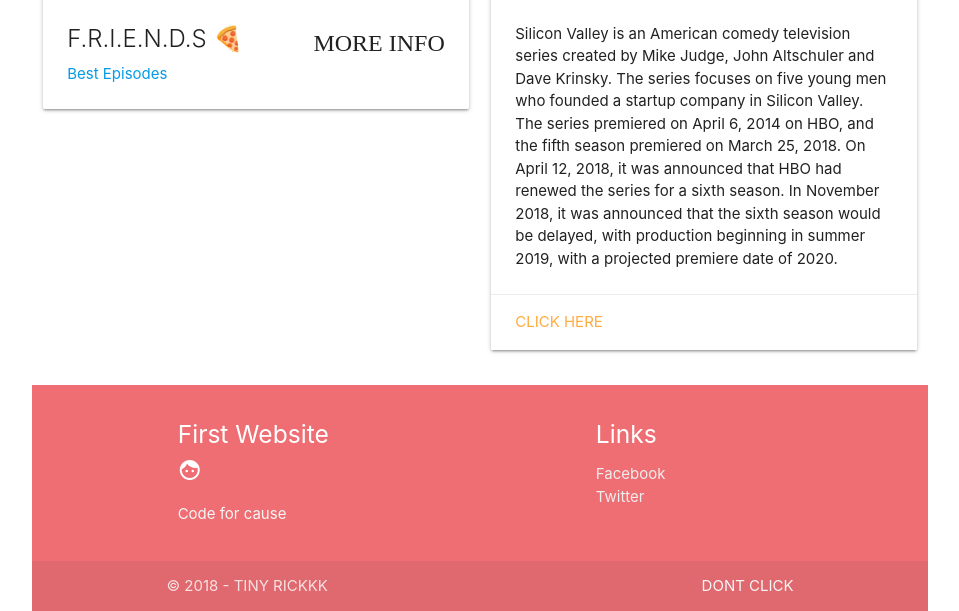
After one commit to kunal-kushwaha/flask_website, a Flask app: page /tv in a window 1280 px wide. The commit adds this page. Shown: the part 452-1063 px from the top of the page, without its empty margins (160-1119 px from the left). Run offline with Flask 2, Linux system fonts and the light colour scheme.

Commit message:
New Website

```diff
--- a/app.py
+++ b/app.py
@@ -1,17 +1,12 @@
-from flask import Flask, render_template
+from flask import Flask, render_template, request
 from article import Article
 app = Flask(__name__)
 
-posts = [
-    Article('title', 'subtitle', "Lorem Ipsum is simply dummy text of the printing and typesetting industry. Lorem Ipsum has been the industry's standard dummy text ever since the 1500s, when an unknown printer took a galley of type and scrambled it to make a type specimen book. It has survived not only five centuries, but also the leap into electronic typesetting, remaining essentially unchanged. It was popularised in the 1960s with the release of Letraset sheets containing Lorem Ipsum passages, and more recently with desktop publishing software like Aldus PageMaker including versions of Lorem Ipsum.", 'jatin katyal'),
-    Article('title', 'subtitle', 'body', 'kunal kushwaha'),
-    Article('title', 'subtitle', 'body', 'shashank'),
-    Article('title', 'subtitle', 'body', 'apoorv goyal')
-]
+posts = []
 
 @app.route('/')
 def index():
-    return render_template('index.html')
+    return render_template('index.html', size=len(posts))
 
 @app.route('/articles')
 def articles():
@@ -25,6 +20,29 @@
     except IndexError:
         return render_template('404.html')
 
+@app.route('/new_article', methods=['GET', 'POST'])
+def new_article():
+    if request.method == "GET":
+        return render_template('new_article.html')
+    else:
+        article = Article(
+            request.form['title'],
+            request.form['subtitle'],
+            request.form['body'],
+            request.form['author']
+        )
+        posts.append(article)
+        return "Created Successfully"
+
+@app.route('/tv')
+def tv():
+    return render_template('tv.html')
+
+@app.route('/songs')
+def songs():
+    return render_template('songs.html')
+
+
 
 if __name__ == '__main__':
     app.run(port=8000, debug=True)
--- a/templates/base.html
+++ b/templates/base.html
@@ -6,6 +6,8 @@
         <title>My application</title>
         <link rel="stylesheet" href="{{ url_for('static', filename='css/materialize.min.css') }}">
         <script src = "{{ url_for('static', filename='js/materialize.min.js')}}"> </script>
+        <link href="https://fonts.googleapis.com/icon?family=Material+Icons" rel="stylesheet">
+
     </head>
     <body>
         {% block content %} {% endblock %}
--- a/templates/navbar.html
+++ b/templates/navbar.html
@@ -1,5 +1,10 @@
 <nav>
-        <div class="nav-wrapper">
-            <a href="#!" class="brand-logo center">Medium Clone</a>
-        </div>
+    <div class="nav-wrapper">
+        <a href="#" class="brand-logo center"><i class="material-icons">cloud</i>Here you can find articles and can create your own 🔖</a>
+        <a href="/" class="brand-logo right">Home 🏠</a>
+        <ul id="nav-mobile" class="left hide-on-med-and-down">
+        <li><a href="{{url_for('articles')}}">Articles</a></li>
+        <li><a href="{{ url_for('new_article') }}">Create Article</a></li>
+        </ul>
+    </div>
 </nav>
--- /dev/null
+++ b/templates/tv.html
@@ -0,0 +1,84 @@
+{% extends 'base.html' %}
+
+{% block content %}
+
+    {% include 'navbar.html' %}
+
+    <div class="container">
+        <div class="row">
+
+                <ul class="pagination">
+                        <li class="disabled"><a href="#!"><i class="material-icons">chevron_left</i></a></li>
+                        <li class="waves-effect"><a href="{{url_for('songs')}}">Songs</a></li>
+                        <li class="active"><a href="{{url_for('tv')}}">TV Shows</a></li>
+
+                        <li class="waves-effect"><a href="#!"><i class="material-icons">chevron_right</i></a></li>
+                </ul>
+
+            <div class="col s12 m6">
+                    <div class="card">
+                        <div class="card-image waves-effect waves-block waves-light">
+                            <img class="activator" src="https://images3.alphacoders.com/675/thumb-1920-675331.jpg">
+                        </div>
+                        <div class="card-content">
+                            <span class="card-title activator grey-text text-darken-4">F.R.I.E.N.D.S 🍕<i class="material-icons right">MORE INFO</i></span>
+                            <p><a href="https://www.youtube.com/watch?v=8mP5xOg7ijs">Best Episodes</a></p>
+                        </div>
+                        <div class="card-reveal">
+                            <span class="card-title grey-text text-darken-4">Card Title<i class="material-icons right">close</i></span>
+                            <p>Friends is an American television sitcom, created by David Crane and Marta Kauffman, which aired on NBC from September 22, 1994, to May 6, 2004, lasting ten seasons. With an ensemble cast starring Jennifer Aniston, Courteney Cox, Lisa Kudrow, Matt LeBlanc, Matthew Perry and David Schwimmer, the show revolves around six friends in their 20s and 30s who live in Manhattan, New York City. The series was produced by Bright/Kauffman/Crane Productions, in association with Warner Bros. Television. The original executive producers were Kevin S. Bright, Kauffman, and Crane.
+
+                                    Kauffman and Crane began developing Friends under the title Insomnia Cafe between November and December 1993. They presented the idea to Bright, and together they pitched a seven-page treatment of the show to NBC. After several script rewrites and changes, including a title change to Six of One, and, Friends Like Us, the series was finally named Friends.
+
+                                    Filming of the show took place at Warner Bros. Studios in Burbank, California. All ten seasons of Friends ranked within the top ten of the final television season ratings; it ultimately reached the number-one spot in its eighth season. The series finale aired on May 6, 2004, and was watched by around 52.5 million American viewers, making it the fifth most-watched series finale in television history, and the most-watched television episode of the 2000s decade.
+
+                                    Friends received acclaim throughout its run, becoming one of the most popular television shows of all time. The series was nominated for 62 Primetime Emmy Awards, winning the Outstanding Comedy Series award in 2002 for its eighth season. The show ranked no. 21 on TV Guide's 50 Greatest TV Shows of All Time, and no. 7 on Empire magazine's The 50 Greatest TV Shows of All Time. In 1997, the episode "The One with the Prom Video" was ranked no. 100 on TV Guide's 100 Greatest Episodes of All-Time. In 2013, Friends ranked no. 24 on the Writers Guild of America's 101 Best Written TV Series of All Time, and no. 28 on TV Guide's 60 Best TV Series of All Time.</p>
+                        </div>
+                    </div>
+            </div>
+
+
+            <div class="col s12 m6">
+                <div class="card">
+                    <div class="card-image">
+                    <img src="https://images8.alphacoders.com/676/thumb-1920-676481.jpg">
+                    </div>
+                    <div class="card-content">
+                    <p>Silicon Valley is an American comedy television series created by Mike Judge, John Altschuler and Dave Krinsky. The series focuses on five young men who founded a startup company in Silicon Valley. The series premiered on April 6, 2014 on HBO, and the fifth season premiered on March 25, 2018. On April 12, 2018, it was announced that HBO had renewed the series for a sixth season. In November 2018, it was announced that the sixth season would be delayed, with production beginning in summer 2019, with a projected premiere date of 2020.</p>
+                    </div>
+                    <div class="card-action">
+                    <a href="https://www.youtube.com/watch?v=30WTWkFe910">Click here</a>
+                    </div>
+                </div>
+            </div>
+
+        </div>
+
+        <footer class="page-footer">
+            <div class="container">
+                <div class="row">
+                <div class="col l6 s12">
+                    <h5 class="white-text">First Website</h5>
+                    <i class="material-icons">face</i>
+                    <p class="grey-text text-lighten-4">Code for cause</p>
+                </div>
+                <div class="col l4 offset-l2 s12">
+                    <h5 class="white-text">Links</h5>
+                    <ul>
+                    <li><a class="grey-text text-lighten-3" href="https://www.facebook.com/kunalkushwaha1999">Facebook</a></li>
+                    <li><a class="grey-text text-lighten-3" href="https://twitter.com/kush_kunal?fbclid=IwAR3piM4is8gF-5Cpsy1D-Z8JJTb375MPWs6FYT2vllFzwveHMHCJ6O1bwVA">Twitter</a></li>
+                    </ul>
+                </div>
+                </div>
+            </div>
+            <div class="footer-copyright">
+                <div class="container">
+                © 2018 - TINY RICKKK
+                <a class="grey-text text-lighten-4 right" href="http://media.comicbook.com/2016/02/bazingasheldon-171623.jpg">DONT CLICK</a>
+                </div>
+            </div>
+        </footer>
+
+
+    </div>
+{% endblock %}
```
Also changed, not shown: templates/article.html (+5 -9 lines), templates/index.html (+41 -2 lines), templates/new_article.html (+16 -24 lines), templates/songs.html (added, +117 -0 lines).
